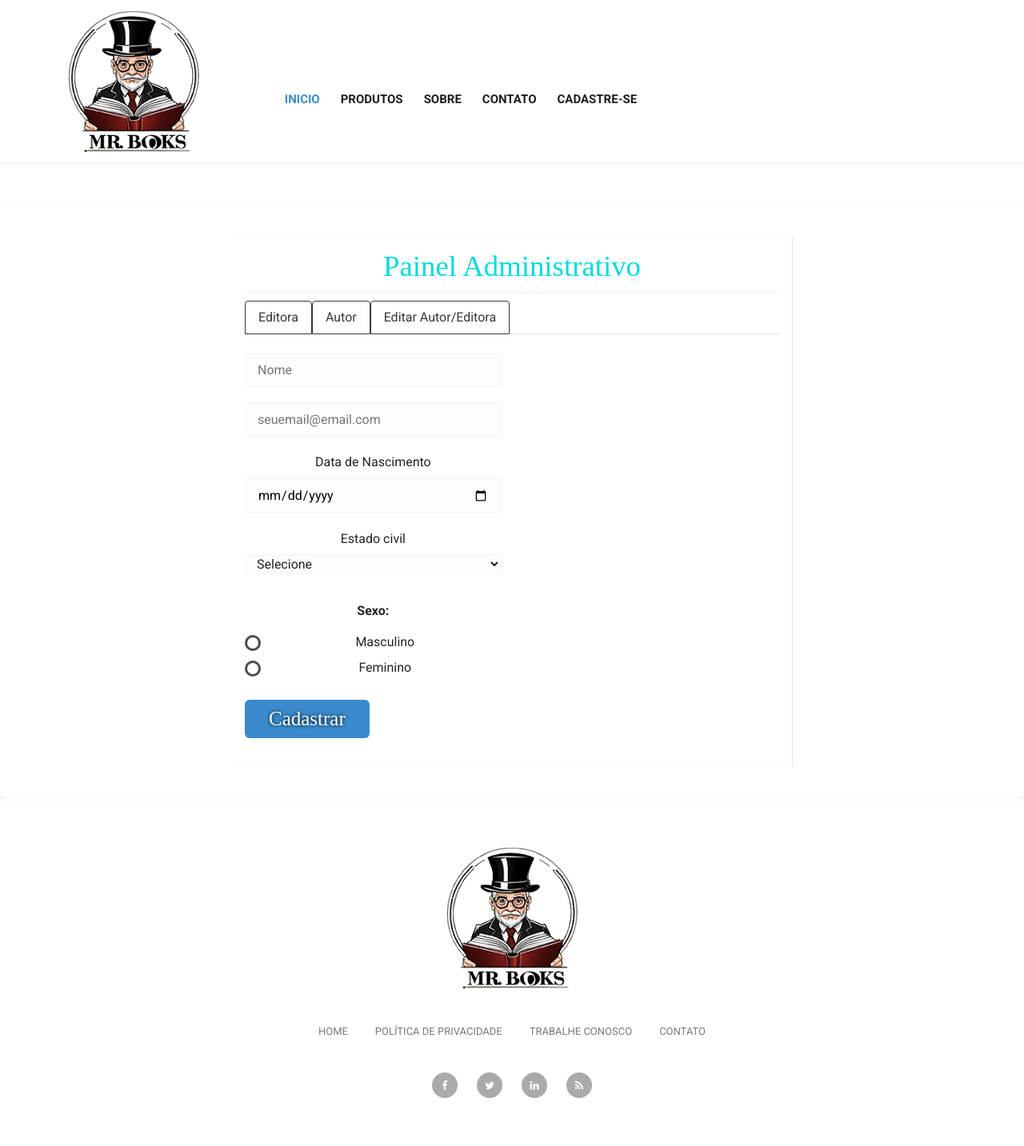
After one commit to Brain-House/MrBooks, a PHP site: page /painel.html in a window 1280 px wide. The commit adds this page. Shown: the whole page at 80% size. Run offline with PHP 8.4, Linux system fonts and the light colour scheme.

Commit message:
pequenas mudanças

```diff
--- a/assets/css/tooplate-main.css
+++ b/assets/css/tooplate-main.css
@@ -111,7 +111,7 @@ a {
 .navbar:after {
 	width: 100%;
 	height: 1px;
-	background-color: #eee;
+	/*background-color: #eee;*/
 	content: '';
 	position: absolute;
 	left: 0;
@@ -966,7 +966,7 @@ a {
 	width: 8px;
 	height: 8px;
 	border-radius: 50%;
-	background-color: #6fcffb;
+	background-color: #103d52;
 	visibility: hidden;
 }
 
@@ -1031,5 +1031,4 @@ a {
 	margin-top: 15px;
 	margin-bottom: 15px;
 	font-weight: bold;
-
 }
--- a/index.html
+++ b/index.html
@@ -58,10 +58,9 @@
           <li class="nav-item">
             <a class="nav-link" href="contact.html">Contato</a>
           </li>
-          <li class="nav-item">
-            <a class="nav-link" href="cadastro.html">Cadastre-se</a>
-          </li>
         </ul>
+        <a href="login.html" class="btn btn-primary">Entrar</a>
+
       </div>
     </div>
   </nav>
--- /dev/null
+++ b/painel.html
@@ -0,0 +1,291 @@
+<!DOCTYPE html>
+<html lang="en">
+
+<head>
+    <meta charset="utf-8">
+    <meta name="viewport" content="width=device-width, initial-scale=1, shrink-to-fit=no">
+    <meta name="description" content="">
+    <meta name="author" content="">
+    <link href="https://fonts.googleapis.com/css?family=Roboto:100,300,400,500,700" rel="stylesheet">
+    <title>Mr.books</title>
+
+    <!-- Bootstrap core CSS -->
+    <link href="vendor/bootstrap/css/bootstrap.min.css" rel="stylesheet">
+
+    <!-- Additional CSS Files -->
+    <link rel="stylesheet" href="assets/css/fontawesome.css">
+    <link rel="stylesheet" href="assets/css/tooplate-main.css">
+    <link rel="stylesheet" href="assets/css/owl.css">
+
+    <style>
+        body {
+            background: url('') no-repeat center center fixed;
+            background-size: cover;
+            font-family: 'Roboto', sans-serif;
+        }
+
+        .subscribe-form,
+        .list-form,
+        .edit-form {
+            background: rgba(255, 255, 255, 0.8);
+            padding: 40px;
+            border-radius: 10px;
+            box-shadow: 0 4px 8px rgba(0, 0, 0, 0.1);
+            margin-top: 50px;
+        }
+
+        .nav-tabs .nav-link.active {
+            background-color: #3a8bcd;
+            color: #fff;
+        }
+
+        .nav-tabs .nav-link {
+            border: 1px solid #343a40;
+            color: #343a40;
+        }
+
+        .submit_btn {
+            background-color: #3a8bcd;
+            color: #fff;
+            border: none;
+        }
+
+        .submit_btn:hover {
+            background-color: #495057;
+            color: #fff;
+        }
+
+        .footer {
+            background: rgba(255, 255, 255, 0.9);
+            color: #fff;
+        }
+
+        .footer-menu ul li a {
+            color: #fff;
+        }
+
+        .footer-menu ul li a:hover {
+            color: #d1d1d1;
+        }
+
+        .social-icons ul li a {
+            color: #fff;
+        }
+
+        .social-icons ul li a:hover {
+            color: #d1d1d1;
+        }
+
+        .tab-content {
+            display: flex;
+            justify-content: space-between;
+        }
+
+        .tab-pane {
+            width: 48%;
+        }
+    </style>
+</head>
+
+<body>
+    <!-- Navigation -->
+    <nav class="navbar navbar-expand-lg navbar-dark bg-dark static-top">
+        <div class="container">
+            <a class="navbar-brand" href="#"><img src="assets/images/header-logo(2).png" alt=""></a>
+            <button class="navbar-toggler" type="button" data-toggle="collapse" data-target="#navbarResponsive"
+                aria-controls="navbarResponsive" aria-expanded="false" aria-label="Toggle navigation">
+                <span class="navbar-toggler-icon"></span>
+            </button>
+            <div class="collapse navbar-collapse" id="navbarResponsive">
+                <ul class="navbar-nav ml-auto">
+                    <li class="nav-item active">
+                        <a class="nav-link" href="index.html">Inicio
+                            <span class="sr-only">(current)</span>
+                        </a>
+                    </li>
+                    <li class="nav-item">
+                        <a class="nav-link" href="products.html">Produtos</a>
+                    </li>
+                    <li class="nav-item">
+                        <a class="nav-link" href="about.html">Sobre</a>
+                    </li>
+                    <li class="nav-item">
+                        <a class="nav-link" href="contact.html">Contato</a>
+                    </li>
+                    <li class="nav-item">
+                        <a class="nav-link" href="cadastro.html">Cadastre-se</a>
+                    </li>
+                </ul>
+            </div>
+        </div>
+    </nav>
+
+    <!-- Subscribe Form Starts Here -->
+    <div class="subscribe-form">
+        <div class="container">
+            <div class="row">
+                <div class="col-md-12">
+                    <div class="container_form">
+                        <h1>Painel Administrativo</h1>
+                        <ul class="nav nav-tabs" id="myTab" role="tablist">
+                            <li class="nav-item">
+                                <a class="nav-link" id="publisher-tab" data-toggle="tab" href="#publisher" role="tab"
+                                    aria-controls="publisher" aria-selected="false">Editora</a>
+                            </li>
+                            <li class="nav-item">
+                                <a class="nav-link" id="author-tab" data-toggle="tab" href="#author" role="tab"
+                                    aria-controls="author" aria-selected="false">Autor</a>
+                            </li>
+                            <li class="nav-item">
+                                <a class="nav-link" id="edit-tab" data-toggle="tab" href="#edit" role="tab"
+                                    aria-controls="edit" aria-selected="false">Editar Autor/Editora</a>
+                            </li>
+                        </ul>
+                        <div class="tab-content" id="myTabContent">
+                            <!-- Cadastro de Usuário -->
+                            <div class="tab-pane fade show active" id="user" role="tabpanel" aria-labelledby="user-tab">
+                                <form class="form" action="#" method="post">
+                                    <div class="form_grupo"><br>
+                                        <input type="text" name="nome" class="form_input" id="nome" placeholder="Nome"
+                                            required>
+                                    </div>
+                                    <div class="form_grupo">
+                                        <input type="email" name="email" class="form_input" id="email"
+                                            placeholder="seuemail@email.com" required>
+                                    </div>
+                                    <div class="form_grupo">
+                                        <label for="datanascimento" class="form_label">Data de Nascimento</label>
+                                        <input type="date" name="datanascimento" class="form_input" id="datanascimento"
+                                            placeholder="Data de Nascimento" required>
+                                    </div>
+                                    <div class="form_grupo">
+                                        <label for="estadocivil" class="text">Estado civil</label>
+                                        <select name="estadocivil" class="dropdown" required>
+                                            <option selected disabled class="form_select_option" value="">Selecione
+                                            </option>
+                                            <option value="Solteiro" class="form_select_option">Solteiro(a)</option>
+                                            <option value="Casado" class="form_select_option">Casado(a)</option>
+                                            <option value="Divorciado" class="form_select_option">Divorciado(a)</option>
+                                            <option value="Viúvo" class="form_select_option">Viúvo(a)</option>
+                                        </select>
+                                    </div>
+                                    <div class="form_grupo">
+                                        <span class="legenda">Sexo:</span>
+                                        <div class="radio-btn">
+                                            <input type="radio" class="form_new_input" id="masculino" name="sexo"
+                                                value="Masculino" required="required">
+                                            <label for="masculino" class="radio_label form_label"> <span
+                                                    class="radio_new_btn"></span> Masculino</label>
+                                        </div>
+                                        <div class="radio-btn">
+                                            <input type="radio" class="form_new_input" id="feminino" name="sexo"
+                                                value="Feminino" required="required">
+                                            <label for="feminino" class="radio_label form_label"> <span
+                                                    class="radio_new_btn"></span> Feminino</label>
+                                        </div>
+                                    </div>
+                                    <div class="submit">
+                                        <input type="hidden" name="acao" value="enviar">
+                                        <button type="submit" name="Submit" class="submit_btn">Cadastrar</button>
+                                    </div>
+                                </form>
+                            </div>
+
+                            <!-- Cadastro de Editora -->
+                            <div class="tab-pane fade" id="publisher" role="tabpanel" aria-labelledby="publisher-tab">
+                                <form class="form" action="#" method="post">
+                                    <div class="form_grupo"><br>
+                                        <input type="text" name="nomeEditora" class="form_input" id="nomeEditora"
+                                            placeholder="Nome da Editora" required>
+                                    </div>
+                                    <div class="submit">
+                                        <input type="hidden" name="acao" value="enviar">
+                                        <button type="submit" name="Submit" class="submit_btn">Cadastrar</button>
+                                    </div>
+                                </form>
+                            </div>
+
+                            <!-- Cadastro de Autor -->
+                            <div class="tab-pane fade" id="author" role="tabpanel" aria-labelledby="author-tab">
+                                <form class="form" action="#" method="post">
+                                    <div class="form_grupo"><br>
+                                        <input type="text" name="nomeAutor" class="form_input" id="nomeAutor"
+                                            placeholder="Nome do Autor" required>
+                                    </div>
+                                    <div class="submit">
+                                        <input type="hidden" name="acao" value="enviar">
+                                        <button type="submit" name="Submit" class="submit_btn">Cadastrar</button>
+                                    </div>
+                                </form>
+                            </div>
+
+                            <!-- Edição de Autor/Editora -->
+                            <div class="tab-pane fade" id="edit" role="tabpanel" aria-labelledby="edit-tab">
+                                <form class="form" action="#" method="post">
+                                    <div class="form_grupo"><br>
+                                        <select name="editType" class="dropdown" id="editType" required>
+                                            <option selected disabled class="form_select_option" value="">Selecione
+                                            </option>
+                                            <option value="Editora" class="form_select_option">Editora</option>
+                                            <option value="Autor" class="form_select_option">Autor</option>
+                                        </select>
+                                    </div>
+                                    <div class="form_grupo">
+                                        <input type="text" name="editName" class="form_input" id="editName"
+                                            placeholder="Nome" required>
+                                    </div>
+                                    <div class="submit">
+                                        <input type="hidden" name="acao" value="editar">
+                                        <button type="submit" name="Submit" class="submit_btn">Editar</button>
+                                    </div>
+                                </form>
+                            </div>
+
+                        </div>
+                    </div>
+                </div>
+            </div>
+        </div>
+    </div>
+
+    <!-- Footer Starts Here -->
+    <!-- Footer Starts Here -->
+    <div class="footer">
+        <div class="container">
+            <div class="row">
+                <div class="col-md-12">
+                    <div class="logo">
+                        <img src="assets/images/header-logo(2).png" alt="">
+                    </div>
+                </div>
+                <div class="col-md-12">
+                    <div class="footer-menu">
+                        <ul>
+                            <li><a href="index.html">Home</a></li>
+                            <li><a href="#">Política de Privacidade</a></li>
+                            <li><a href="cadastro.html">Trabalhe Conosco</a></li>
+                            <li><a href="contact.html">Contato</a></li>
+                        </ul>
+                    </div>
+                </div>
+                <div class="col-md-12">
+                    <div class="social-icons">
+                        <ul>
+                            <li><a href="#"><i class="fa fa-facebook"></i></a></li>
+                            <li><a href="#"><i class="fa fa-twitter"></i></a></li>
+                            <li><a href="#"><i class="fa fa-linkedin"></i></a></li>
+                            <li><a href="#"><i class="fa fa-rss"></i></a></li>
+                        </ul>
+                    </div>
+                </div>
+            </div>
+        </div>
+    </div>
+    <!-- Footer Ends Here -->
+
+    <!-- Bootstrap core JavaScript -->
+    <script src="vendor/jquery/jquery.min.js"></script>
+    <script src="vendor/bootstrap/js/bootstrap.bundle.min.js"></script>
+</body>
+
+</html>
```
Also changed, not shown: login.html (added, +144 -0 lines).
